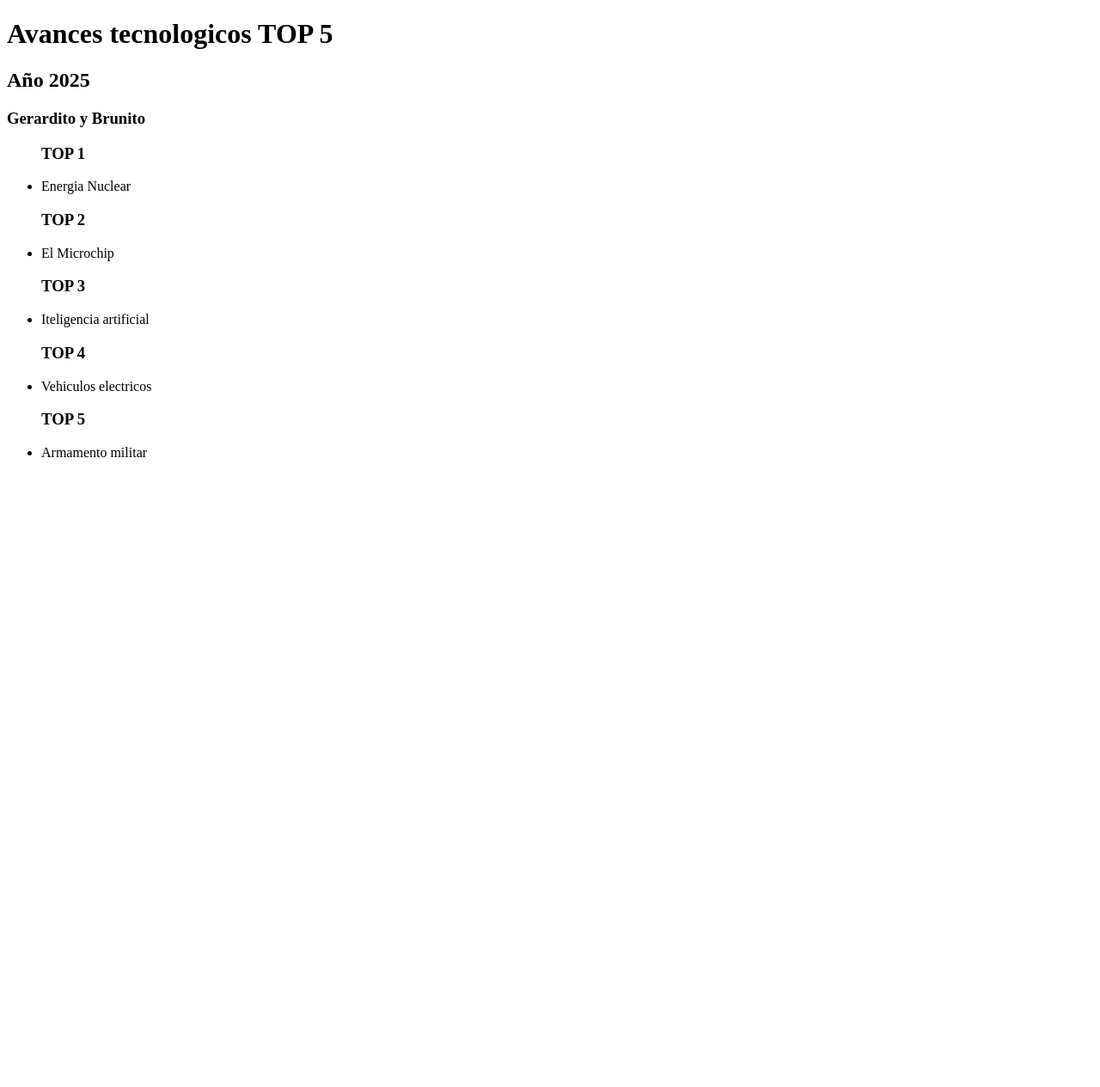
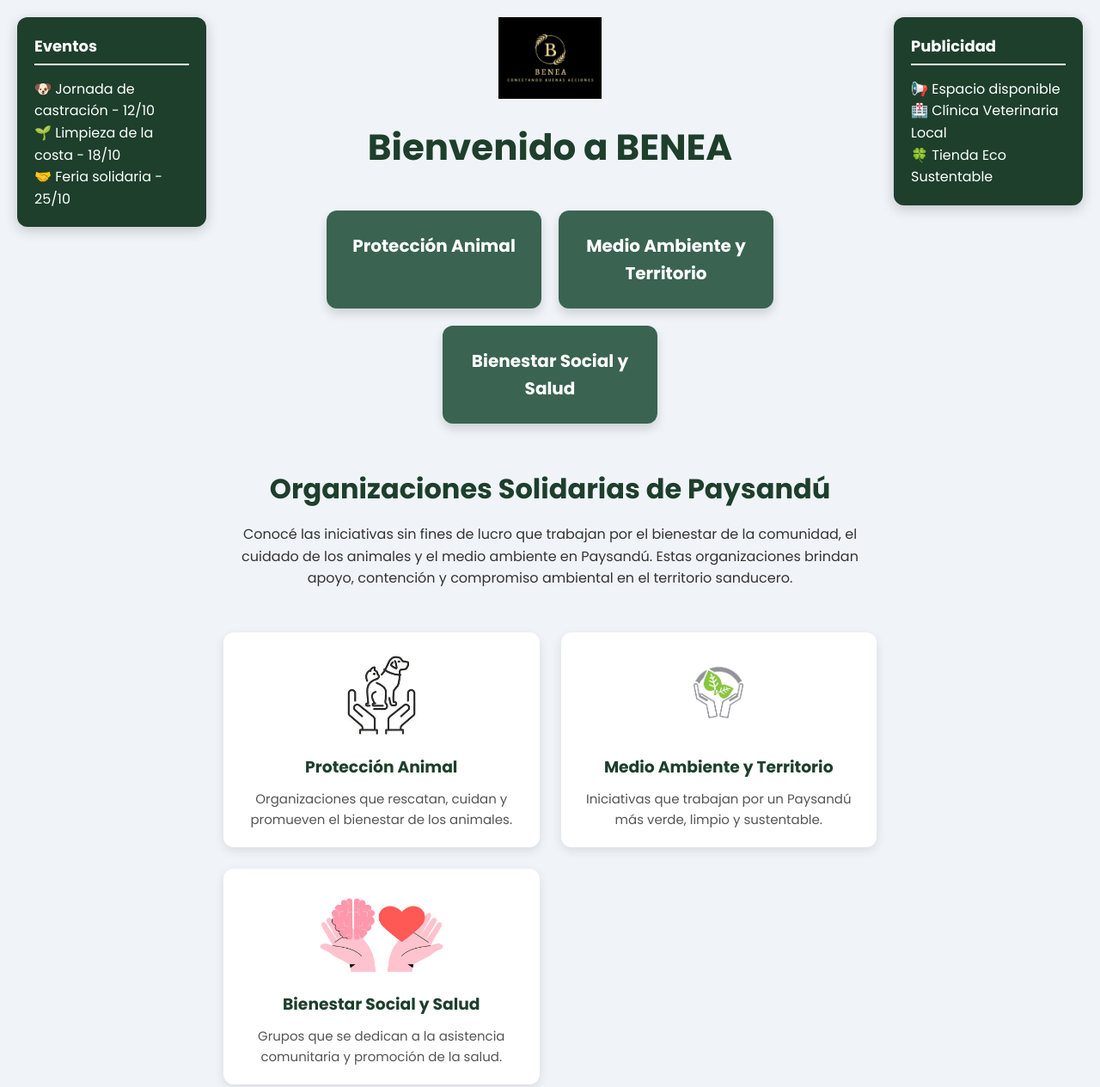
Before and after one commit to KuroCode2000/BENEA, a plain HTML site: page index.html in a window 1280 px wide. Shown: the top 1265 px of the page at 86% size. Before the commit the page ends 800 px from the top, so only its background shows below. Drawn offline with Linux system fonts and the light colour scheme.

Commit message:
Add files via upload

```diff
--- a/index.html
+++ b/index.html
@@ -1,32 +1,263 @@
 <!DOCTYPE html>
-<html lang="en">
+<html lang="es">
 <head>
-    <meta charset="UTF-8">
-    <meta name="viewport" content="width=device-width, initial-scale=1.0">
-    <title>Modulo Intruductorio</title>
+  <meta charset="UTF-8">
+  <meta name="viewport" content="width=device-width, initial-scale=1.0">
+  <title>BENEA - Organizaciones Solidarias de Paysandú</title>
+  <link href="https://fonts.googleapis.com/css2?family=Poppins:wght@400;600;700&display=swap" rel="stylesheet">
+  <style>
+    /* RESET GENERAL */
+    * {
+      box-sizing: border-box;
+      margin: 0;
+      padding: 0;
+      font-family: 'Poppins', sans-serif;
+    }
+
+    body {
+      background-color: #f0f4f8;
+      color: #333;
+      line-height: 1.6;
+    }
+
+    /* LAYOUT PRINCIPAL CON SIDEBARS */
+    .layout {
+      display: flex;
+      gap: 20px;
+      padding: 20px;
+      min-height: 100vh;
+    }
+
+    .sidebar {
+      width: 220px;
+      background-color: #1d3f2c;
+      color: white;
+      padding: 20px;
+      border-radius: 12px;
+      box-shadow: 0 4px 15px rgba(0,0,0,0.2);
+      position: sticky;
+      top: 20px;
+      height: fit-content;
+    }
+
+    .sidebar h3 {
+      margin-bottom: 15px;
+      font-size: 18px;
+      border-bottom: 2px solid #fff;
+      padding-bottom: 5px;
+    }
+
+    .content {
+      flex: 1;
+    }
+
+    /* HEADER */
+    header {
+      text-align: center;
+      margin-bottom: 40px;
+    }
+
+    header img {
+      width: 120px;
+      margin-bottom: 15px;
+    }
+
+    header h1 {
+      font-size: 42px;
+      color: #1d3f2c;
+    }
+
+    /* SECCIONES */
+    .secciones {
+      display: flex;
+      flex-wrap: wrap;
+      justify-content: center;
+      gap: 20px;
+      margin-bottom: 50px;
+    }
+
+    .seccion {
+      background-color: #3a6351;
+      color: #fff;
+      flex: 1 1 250px;
+      max-width: 250px;
+      text-align: center;
+      padding: 25px;
+      border-radius: 12px;
+      box-shadow: 0 6px 12px rgba(0,0,0,0.15);
+      text-decoration: none;
+      font-weight: 600;
+      transition: transform 0.3s, background-color 0.3s;
+    }
+
+    .seccion:hover {
+      transform: translateY(-8px);
+      background-color: #2d4f3f;
+    }
+
+    .seccion h2 {
+      font-size: 20px;
+    }
+
+    /* INTRO */
+    .intro {
+      text-align: center;
+      margin-bottom: 50px;
+    }
+
+    .intro h2 {
+      font-size: 32px;
+      color: #1d3f2c;
+      margin-bottom: 15px;
+    }
+
+    .intro p {
+      max-width: 850px;
+      margin: 0 auto;
+      font-size: 16px;
+    }
+
+    /* ORGANIZACIONES */
+    .organizaciones {
+      display: grid;
+      grid-template-columns: repeat(auto-fit, minmax(280px, 1fr));
+      gap: 25px;
+      margin-bottom: 50px;
+    }
+
+    .organizacion {
+      background-color: #fff;
+      border-radius: 12px;
+      padding: 20px;
+      box-shadow: 0 4px 12px rgba(0,0,0,0.1);
+      text-align: center;
+      transition: transform 0.3s, box-shadow 0.3s;
+    }
+
+    .organizacion:hover {
+      transform: translateY(-6px);
+      box-shadow: 0 8px 20px rgba(0,0,0,0.15);
+    }
+
+    .organizacion img {
+      height: 100px;
+      margin-bottom: 15px;
+      border-radius: 8px;
+    }
+
+    .organizacion h3 {
+      margin-bottom: 10px;
+      color: #1d3f2c;
+    }
+
+    .organizacion p {
+      font-size: 15px;
+      color: #555;
+    }
+
+    /* FOOTER */
+    footer {
+      text-align: center;
+      padding: 25px;
+      background-color: #1d3f2c;
+      color: #fff;
+      border-radius: 12px;
+    }
+
+    footer a {
+      color: #ffd700;
+      text-decoration: none;
+      margin: 0 5px;
+    }
+
+    footer a:hover {
+      text-decoration: underline;
+    }
+
+    /* RESPONSIVE */
+    @media(max-width: 1024px) {
+      .layout {
+        flex-direction: column;
+      }
+      .sidebar {
+        width: 100%;
+        position: relative;
+        top: 0;
+        margin-bottom: 20px;
+      }
+    }
+
+  </style>
 </head>
 <body>
-    <h1> Avances tecnologicos TOP 5 </h1>
-    <h2>Año 2025</h2>
-    <h3>Gerardito y Brunito</h3>
-    <ul>
 
-        <h3> TOP 1</h3>
-    <li> Energia Nuclear </li>
+  <div class="layout">
 
-        <h3> TOP 2</h3>
-    <li> El Microchip</li>
+    <!-- BARRA IZQUIERDA -->
+    <aside class="sidebar">
+      <h3>Eventos</h3>
+      <p>🐶 Jornada de castración - 12/10</p>
+      <p>🌱 Limpieza de la costa - 18/10</p>
+      <p>🤝 Feria solidaria - 25/10</p>
+    </aside>
 
-        <h3> TOP 3</h3>
-    <li> Iteligencia artificial</li>
+    <!-- CONTENIDO PRINCIPAL -->
+    <main class="content">
+      <header>
+        <img src="Fondo Negro.png" alt="Logo de BENEA">
+        <h1>Bienvenido a BENEA</h1>
+      </header>
 
-        <h3> TOP 4</h3>
-    <li> Vehiculos electricos</li>
+      <div class="secciones">
+        <a class="seccion" href="pagina1.html">
+          <h2>Protección Animal</h2>
+        </a>
+        <a class="seccion" href="pagina2.html">
+          <h2>Medio Ambiente y Territorio</h2>
+        </a>
+        <a class="seccion" href="pagina3.html">
+          <h2>Bienestar Social y Salud</h2>
+        </a>
+      </div>
 
-        <h3> TOP 5</h3>
-    <li> Armamento militar</li>
+      <section class="intro">
+        <h2>Organizaciones Solidarias de Paysandú</h2>
+        <p>Conocé las iniciativas sin fines de lucro que trabajan por el bienestar de la comunidad, el cuidado de los animales y el medio ambiente en Paysandú. Estas organizaciones brindan apoyo, contención y compromiso ambiental en el territorio sanducero.</p>
+      </section>
 
+      <section class="organizaciones">
+        <div class="organizacion">
+          <img src="Protección Animal.png" alt="Protección Animal">
+          <h3>Protección Animal</h3>
+          <p>Organizaciones que rescatan, cuidan y promueven el bienestar de los animales.</p>
+        </div>
+        <div class="organizacion">
+          <img src="Medio Ambiente.jpg" alt="Medio Ambiente y Territorio">
+          <h3>Medio Ambiente y Territorio</h3>
+          <p>Iniciativas que trabajan por un Paysandú más verde, limpio y sustentable.</p>
+        </div>
+        <div class="organizacion">
+          <img src="Bienestar Social.jpg" alt="Bienestar Social y Salud">
+          <h3>Bienestar Social y Salud</h3>
+          <p>Grupos que se dedican a la asistencia comunitaria y promoción de la salud.</p>
+        </div>
+      </section>
 
-    </ul>
+      <footer>
+        <p>Contacto: 099842006 | <a href="mailto:bruno16cardozo2000@gmail.com">bruno16cardozo2000@gmail.com</a></p>
+        <p>© 2025 BENEA - Todos los derechos reservados</p>
+      </footer>
+    </main>
+
+    <!-- BARRA DERECHA -->
+    <aside class="sidebar">
+      <h3>Publicidad</h3>
+      <p>📢 Espacio disponible</p>
+      <p>🏥 Clínica Veterinaria Local</p>
+      <p>🍀 Tienda Eco Sustentable</p>
+    </aside>
+
+  </div>
+
 </body>
 </html>
```
